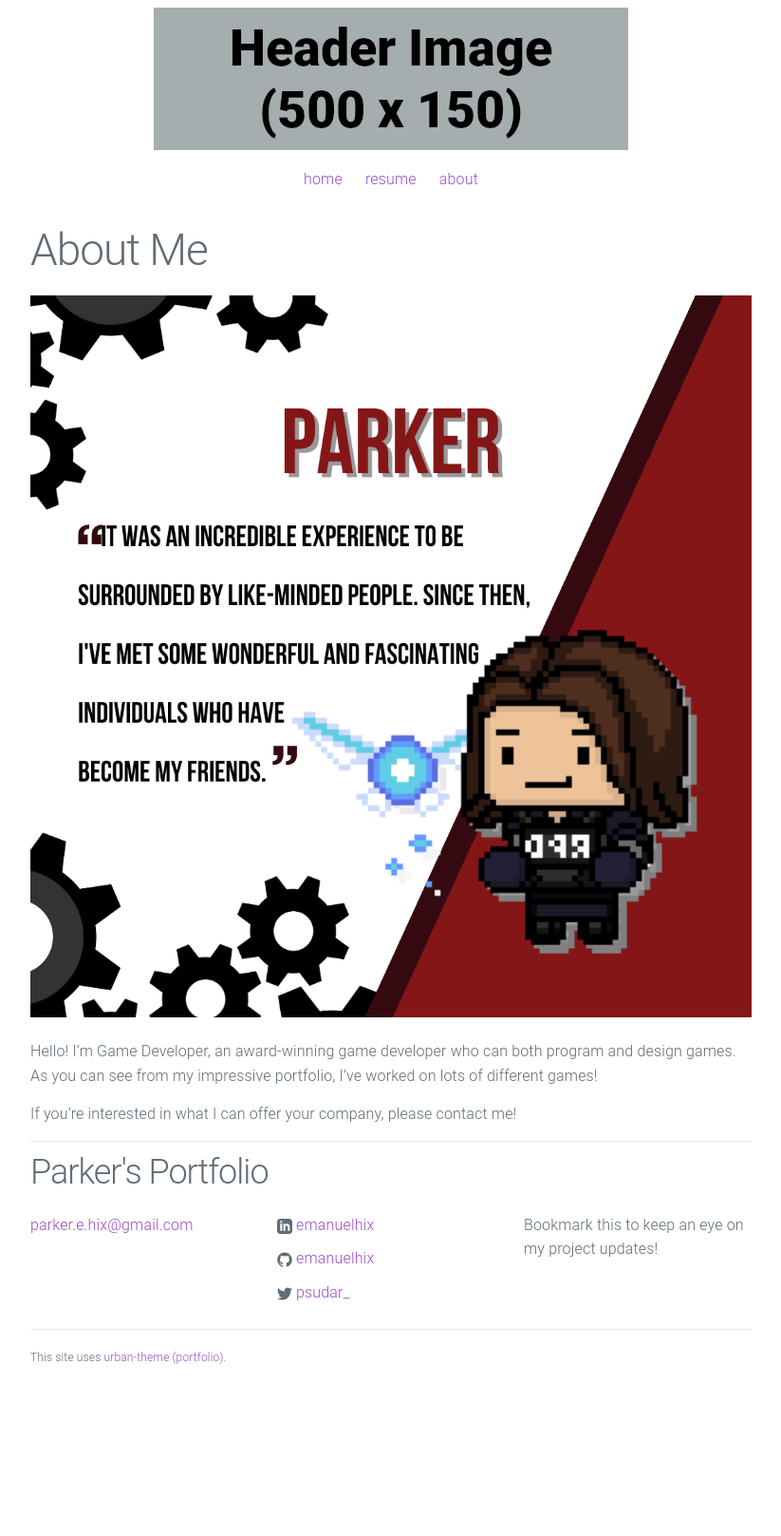
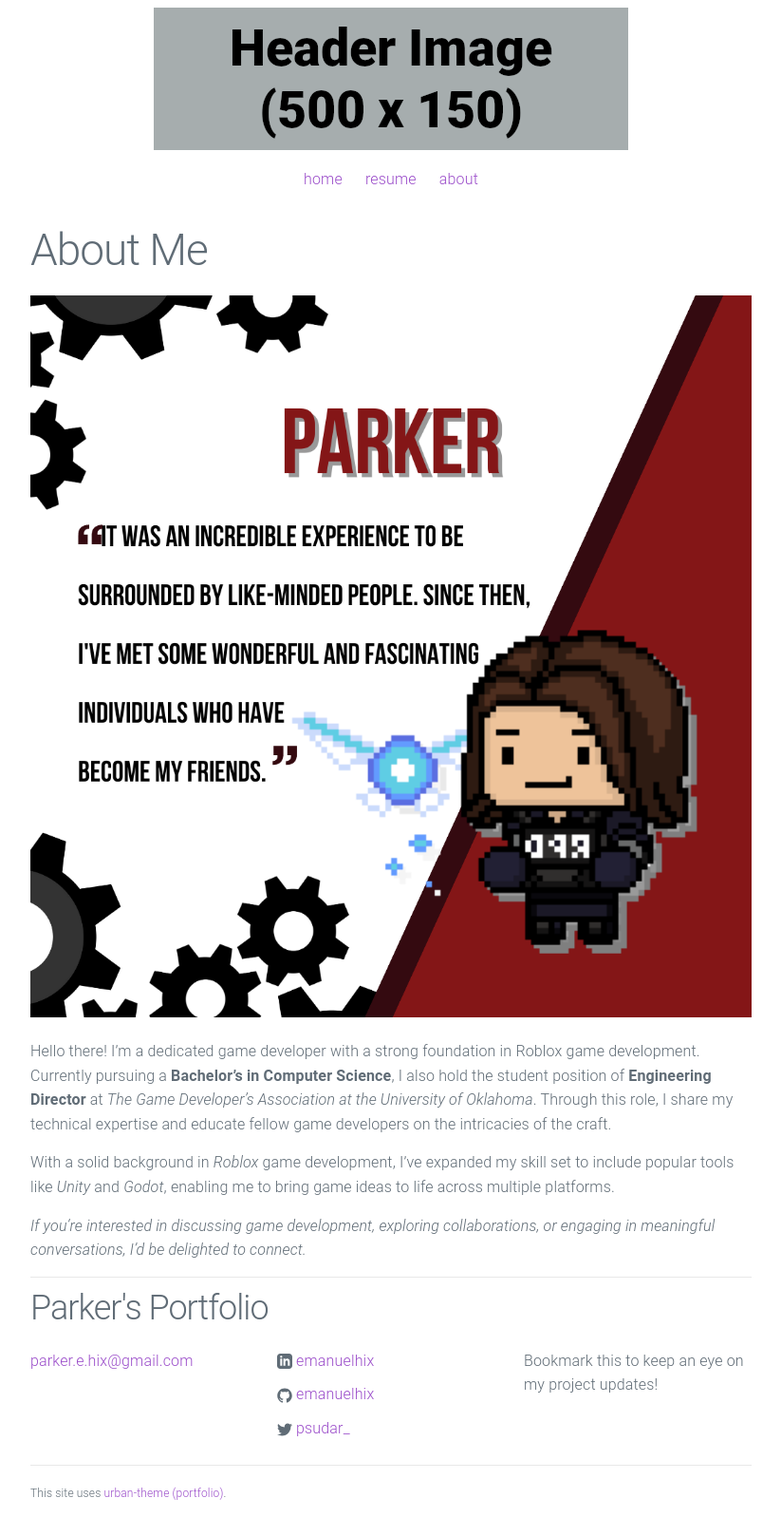
Before and after one commit to emanuelhix/emanuelhix.github.io, a Jekyll site: the page built from about.md, in a window 1280 px wide. Shown: the whole page at 95% size, without its empty margins (228-1051 px from the left). Built offline with Jekyll 4.4.1, drawn with Linux system fonts in a browser that asks for light colours; before the commit the page ends 1474 px from its top, so only the background shows below that.

Commit message:
updated about

```diff
--- a/about.md
+++ b/about.md
@@ -6,6 +6,8 @@ permalink: /about/
 
 ![Picture 1](/assets/gda_images/about_post/1.png)
 
-Hello! I'm Game Developer, an award-winning game developer who can both program and design games. As you can see from my impressive portfolio, I've worked on lots of different games!
+Hello there! I'm a dedicated game developer with a strong foundation in Roblox game development. Currently pursuing a **Bachelor's in Computer Science**, I also hold the student position of **Engineering Director** at *The Game Developer's Association at the University of Oklahoma*. Through this role, I share my technical expertise and educate fellow game developers on the intricacies of the craft.
 
-If you're interested in what I can offer your company, please contact me!
+With a solid background in *Roblox* game development, I've expanded my skill set to include popular tools like *Unity* and *Godot*, enabling me to bring game ideas to life across multiple platforms.
+
+*If you're interested in discussing game development, exploring collaborations, or engaging in meaningful conversations, I'd be delighted to connect.*
```
